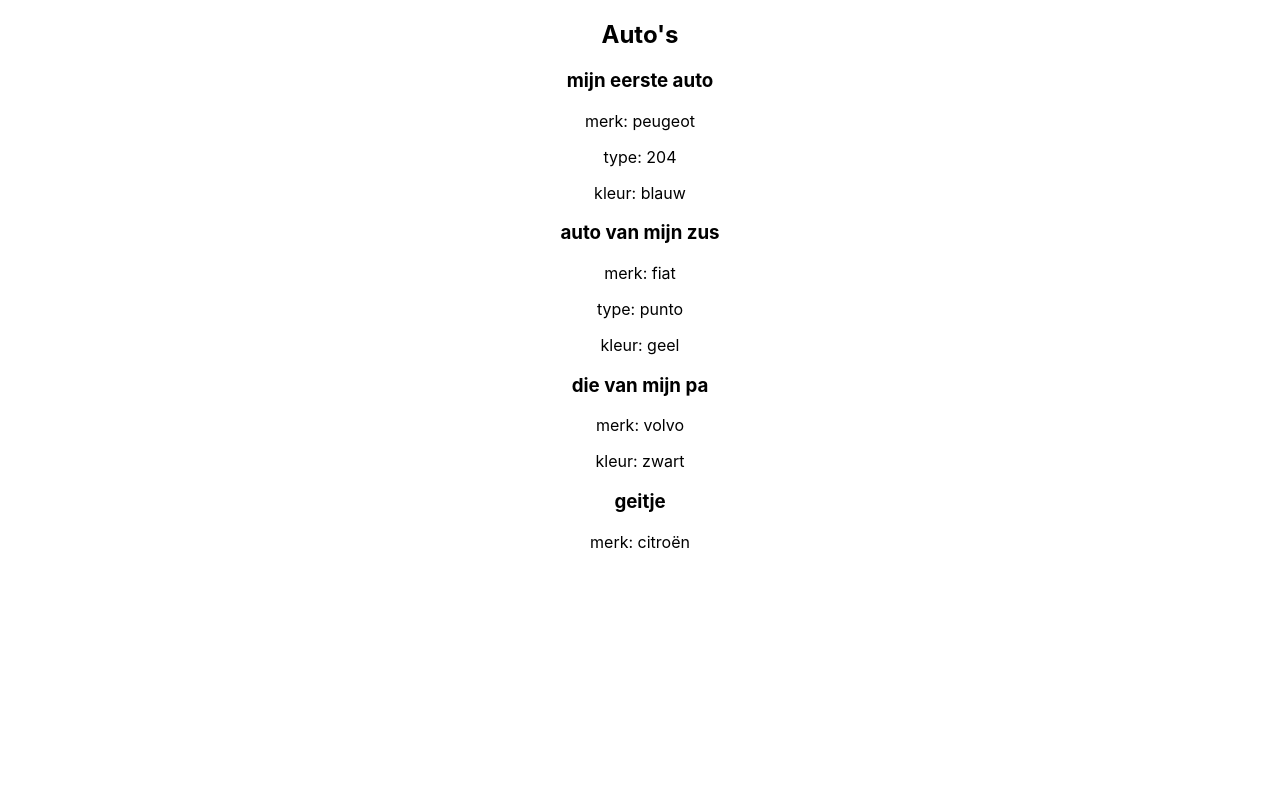
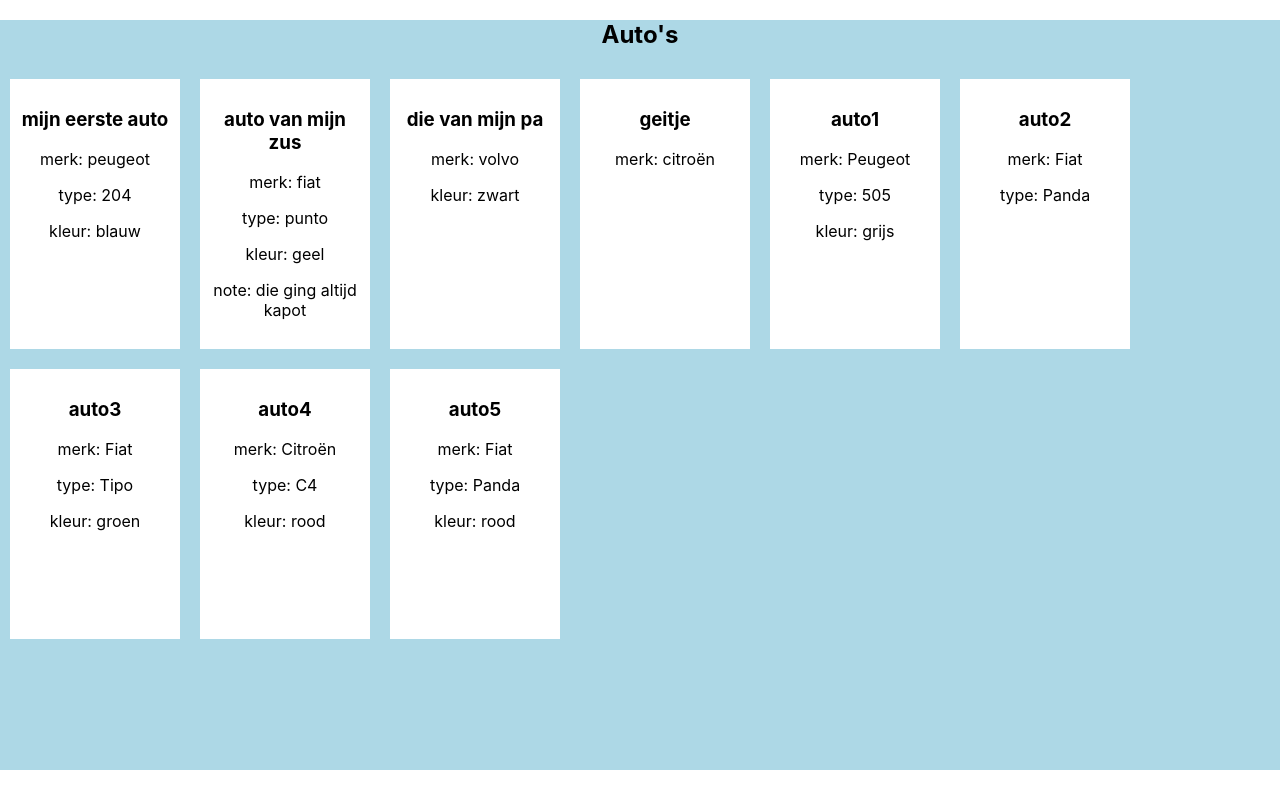
Before and after one commit to WimDC/exercises_react, a React (Create React App) app: page / in a window 1280 px wide. Built offline with nearby package versions, Linux system fonts and the light colour scheme.

Commit message:
3.4 car Note -> klaar

```diff
--- a/src/Pages/CarsPage.jsx
+++ b/src/Pages/CarsPage.jsx
@@ -2,13 +2,14 @@
 
 export const CarsPage = ({cars, title}) => {
     return (
-        <div>
+        <div id= "main div" style={{backgroundColor: "lightblue", height: 750}}>
             <h2>{title}</h2>
-            {cars.map((car, index) => <div key={index}>
+            {cars.map((car, index) => <div style={{backgroundColor: "white", width: 150, height: 250, float: 'left', padding: 10, margin: 10}} key={index}>
                 <h3>{car.name}</h3>
                 {car.brand && <p>merk: {car.brand}</p>}
                 {car.type && <p>type: {car.type}</p>}
                 {car.color && <p>kleur: {car.color}</p>}
+                {car.note && <p>note: {car.note}</p>}
             </div>)}
         </div>
     )
--- a/src/data/data.js
+++ b/src/data/data.js
@@ -12,8 +12,14 @@
     name: "auto van mijn zus",
     brand: "fiat",
     type: "punto",
-    color: "geel"
+    color: "geel",
+    note: "die ging altijd kapot"
   },
   { id: 3, name: "die van mijn pa", brand: "volvo", color: "zwart" },
-  { id: 4, name: "geitje", brand: "citroën" }
+  { id: 4, name: "geitje", brand: "citroën" },
+  { id: 5, name: "auto1", brand: "Peugeot", type: "505", color: "grijs" },
+  { id: 6, name: "auto2", brand: "Fiat", type: "Panda" },
+  { id: 7, name: "auto3", brand: "Fiat", type: "Tipo", color: "groen" },
+  { id: 8, name: "auto4", brand: "Citroën", type: "C4", color: "rood" },
+  { id: 9, name: "auto5", brand: "Fiat", type: "Panda", color: "rood" }
 ];
```
